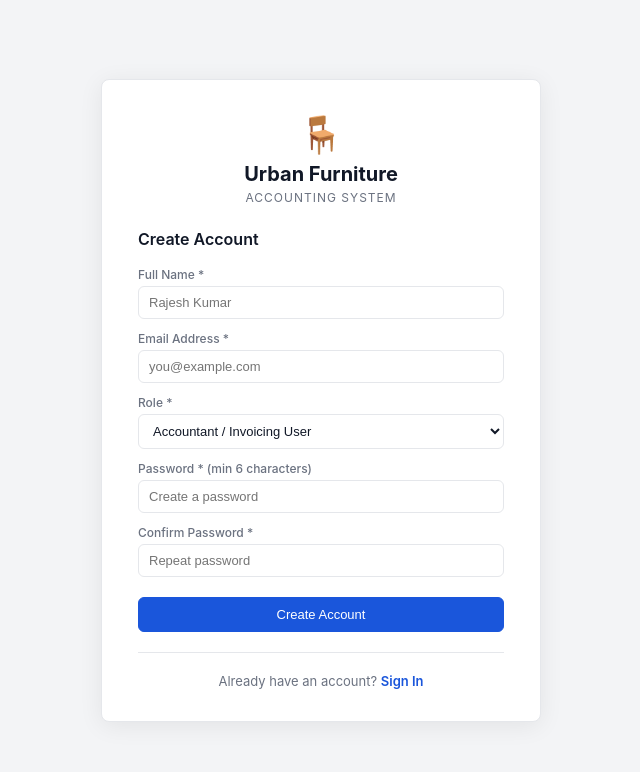
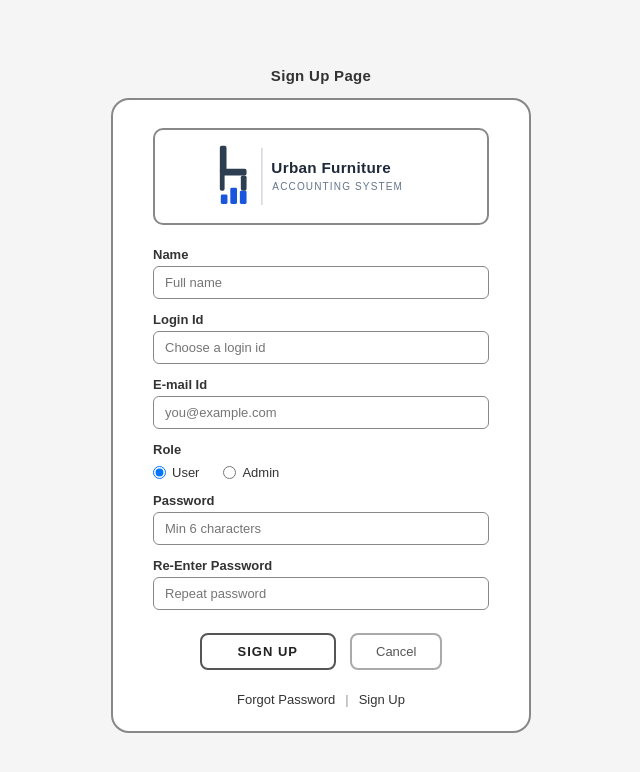
Before and after one commit to akashrgonda110/urban-furniture-accounting, a React app in the folder frontend/: page /signup in a window 1280 px wide. Shown: the top 772 px of the page, without its empty margins (319-959 px from the left). Built offline with nearby package versions, Linux system fonts and the light colour scheme; the HTML template or start-up script is replaced by a standard one.

Commit message:
changing in authentication and login signup

```diff
--- /dev/null
+++ b/frontend/src/components/AppLogo.jsx
@@ -0,0 +1,74 @@
+/**
+ * AppLogo — Urban Furniture Accounting System
+ *
+ * Icon: a simple side-view chair combined with three bar-chart bars
+ * underneath, communicating "furniture" + "accounting" in one flat mark.
+ * Text block: "Urban Furniture" (bold) / "Accounting System" (light caps).
+ *
+ * Rendered as pure inline SVG — no external files needed.
+ */
+export default function AppLogo({ width = 220 }) {
+  return (
+    <svg
+      xmlns="http://www.w3.org/2000/svg"
+      width={width}
+      viewBox="0 0 220 72"
+      fill="none"
+      role="img"
+      aria-label="Urban Furniture Accounting System"
+    >
+      {/* ── Chair icon (36×44 canvas, top-left origin 4,4) ───────────── */}
+
+      {/* Back rest — vertical rectangle */}
+      <rect x="4" y="4" width="7" height="28" rx="2" fill="#2c3e50" />
+
+      {/* Seat — horizontal rectangle */}
+      <rect x="4" y="28" width="28" height="7" rx="2" fill="#2c3e50" />
+
+      {/* Front leg */}
+      <rect x="26" y="35" width="6" height="16" rx="2" fill="#2c3e50" />
+
+      {/* Back leg (short, behind seat) */}
+      <rect x="4" y="32" width="5" height="19" rx="2" fill="#2c3e50" />
+
+      {/* ── Bar chart bars (bottom, 3 bars) ──────────────────────────── */}
+      {/* Bar 1 — short */}
+      <rect x="5"  y="55" width="7" height="10" rx="1.5" fill="#1a56db" />
+      {/* Bar 2 — tall */}
+      <rect x="15" y="48" width="7" height="17" rx="1.5" fill="#1a56db" />
+      {/* Bar 3 — medium */}
+      <rect x="25" y="51" width="7" height="14" rx="1.5" fill="#1a56db" />
+
+      {/* ── Divider line between icon and text ───────────────────────── */}
+      <line x1="48" y1="6" x2="48" y2="66" stroke="#d1d5db" strokeWidth="1.5" />
+
+      {/* ── Text block ───────────────────────────────────────────────── */}
+
+      {/* "Urban Furniture" — bold, dark */}
+      <text
+        x="58"
+        y="32"
+        fontFamily="Arial, Helvetica, sans-serif"
+        fontSize="16"
+        fontWeight="700"
+        fill="#1e293b"
+        letterSpacing="0.3"
+      >
+        Urban Furniture
+      </text>
+
+      {/* "Accounting System" — lighter, smaller caps */}
+      <text
+        x="59"
+        y="50"
+        fontFamily="Arial, Helvetica, sans-serif"
+        fontSize="10.5"
+        fontWeight="400"
+        fill="#64748b"
+        letterSpacing="1.2"
+      >
+        ACCOUNTING SYSTEM
+      </text>
+    </svg>
+  );
+}
--- a/frontend/src/pages/Budgets.jsx
+++ b/frontend/src/pages/Budgets.jsx
@@ -234,7 +234,7 @@ export default function Budgets() {
                       name="responsible_person"
                       value={form.responsible_person}
                       onChange={handleChange}
-                      placeholder="e.g. Rajesh Kumar"
+                      placeholder="e.g. Akash Regonda"
                     />
                   </div>
                 </div>
--- a/frontend/src/pages/Login.jsx
+++ b/frontend/src/pages/Login.jsx
@@ -1,6 +1,7 @@
 import { useState } from "react";
 import { useNavigate, Link } from "react-router-dom";
 import { useAuth } from "../context/AuthContext";
+import AppLogo from "../components/AppLogo";
 
 const API = "http://localhost:5000/api";
 
@@ -17,7 +18,7 @@ export default function Login() {
   const handleSubmit = async (e) => {
     e.preventDefault();
     if (!form.email || !form.password) {
-      setError("Email and password are required");
+      setError("Login Id and Password are required.");
       return;
     }
     setLoading(true);
@@ -30,7 +31,7 @@ export default function Login() {
       });
       const data = await res.json();
       if (!res.ok) {
-        setError(data.error || "Login failed");
+        setError(data.error || "Invalid credentials. Please try again.");
         return;
       }
       login(data.token, data.user);
@@ -43,33 +44,39 @@ export default function Login() {
   };
 
   return (
-    <div style={styles.page}>
-      <div style={styles.card}>
-        <div style={styles.header}>
-          <div style={styles.logo}>🪑</div>
-          <h1 style={styles.title}>Urban Furniture</h1>
-          <p style={styles.subtitle}>Accounting System</p>
+    <div style={S.page}>
+      {/* Page title above card */}
+      <p style={S.pageTitle}>Login Page</p>
+
+      <div style={S.card}>
+        {/* Logo area */}
+        <div style={S.logoBox}>
+          <AppLogo width={210} />
         </div>
 
-        <h2 style={styles.formTitle}>Sign In</h2>
+        {/* Error message */}
+        {error && (
+          <p style={S.errorMsg}>{error}</p>
+        )}
 
-        {error && <div className="alert alert-error" style={{ marginBottom: 16 }}>{error}</div>}
-
-        <form onSubmit={handleSubmit}>
-          <div className="form-group" style={{ marginBottom: 14 }}>
-            <label>Email Address</label>
+        {/* Form */}
+        <form onSubmit={handleSubmit} style={S.form}>
+          <div style={S.fieldRow}>
+            <label style={S.label}>Login Id</label>
             <input
               name="email"
               type="email"
               value={form.email}
               onChange={handleChange}
-              placeholder="you@example.com"
+              placeholder="Enter your email"
               autoComplete="email"
               required
+              style={S.input}
             />
           </div>
-          <div className="form-group" style={{ marginBottom: 20 }}>
-            <label>Password</label>
+
+          <div style={S.fieldRow}>
+            <label style={S.label}>Password</label>
             <input
               name="password"
               type="password"
@@ -78,87 +85,132 @@ export default function Login() {
               placeholder="Enter your password"
               autoComplete="current-password"
               required
+              style={S.input}
             />
           </div>
-          <button
-            type="submit"
-            className="btn btn-primary"
-            style={{ width: "100%", justifyContent: "center", padding: "10px" }}
-            disabled={loading}
-          >
-            {loading ? "Signing in…" : "Sign In"}
-          </button>
+
+          <div style={S.btnRow}>
+            <button type="submit" style={S.signInBtn} disabled={loading}>
+              {loading ? "SIGNING IN..." : "SIGN IN"}
+            </button>
+          </div>
         </form>
 
-        <div style={styles.divider} />
-
-        <p style={styles.switchText}>
-          Don't have an account?{" "}
-          <Link to="/signup" style={styles.link}>Create Account</Link>
-        </p>
+        {/* Footer links */}
+        <div style={S.footer}>
+          <span style={S.footerLink}>Forgot Password</span>
+          <span style={S.separator}>|</span>
+          <Link to="/signup" style={S.footerLink}>Sign Up</Link>
+        </div>
       </div>
     </div>
   );
 }
 
-const styles = {
+const S = {
   page: {
     minHeight: "100vh",
-    background: "var(--bg)",
+    background: "#f5f5f5",
     display: "flex",
+    flexDirection: "column",
     alignItems: "center",
     justifyContent: "center",
-    padding: 16,
+    padding: "20px 16px",
+    fontFamily: "Arial, sans-serif",
+  },
+  pageTitle: {
+    fontSize: 15,
+    fontWeight: 600,
+    color: "#333",
+    marginBottom: 14,
+    letterSpacing: "0.3px",
   },
   card: {
     background: "#fff",
-    border: "1px solid var(--border)",
-    borderRadius: 8,
-    padding: "32px 36px",
+    border: "2px solid #888",
+    borderRadius: 18,
+    padding: "32px 40px 28px",
     width: "100%",
     maxWidth: 400,
-    boxShadow: "0 4px 24px rgba(0,0,0,0.07)",
+    boxSizing: "border-box",
   },
-  header: {
+  logoBox: {
+    border: "2px solid #888",
+    borderRadius: 10,
     textAlign: "center",
+    padding: "12px 16px",
     marginBottom: 28,
+    display: "flex",
+    justifyContent: "center",
+    alignItems: "center",
   },
-  logo: {
-    fontSize: 40,
-    marginBottom: 8,
+  errorMsg: {
+    background: "#fff3f3",
+    border: "1px solid #e0a0a0",
+    borderRadius: 6,
+    padding: "8px 12px",
+    fontSize: 13,
+    color: "#c0392b",
+    marginBottom: 16,
+    textAlign: "center",
   },
-  title: {
-    fontSize: 20,
+  form: {
+    display: "flex",
+    flexDirection: "column",
+    gap: 0,
+  },
+  fieldRow: {
+    display: "flex",
+    flexDirection: "column",
+    marginBottom: 16,
+  },
+  label: {
+    fontSize: 13,
+    fontWeight: 600,
+    color: "#333",
+    marginBottom: 5,
+  },
+  input: {
+    border: "1.5px solid #888",
+    borderRadius: 6,
+    padding: "9px 12px",
+    fontSize: 13,
+    color: "#222",
+    background: "#fff",
+    outline: "none",
+    width: "100%",
+    boxSizing: "border-box",
+  },
+  btnRow: {
+    textAlign: "center",
+    marginTop: 8,
+    marginBottom: 4,
+  },
+  signInBtn: {
+    background: "#fff",
+    border: "2px solid #555",
+    borderRadius: 8,
+    padding: "10px 48px",
+    fontSize: 14,
     fontWeight: 700,
-    color: "var(--text)",
-    margin: "0 0 4px",
+    color: "#222",
+    cursor: "pointer",
+    letterSpacing: "1px",
   },
-  subtitle: {
-    fontSize: 12,
-    color: "var(--text-muted)",
-    textTransform: "uppercase",
-    letterSpacing: "1px",
-    margin: 0,
-  },
-  formTitle: {
-    fontSize: 16,
-    fontWeight: 600,
-    marginBottom: 18,
-    color: "var(--text)",
-  },
-  divider: {
-    borderTop: "1px solid var(--border)",
-    margin: "20px 0",
-  },
-  switchText: {
+  footer: {
+    marginTop: 22,
     textAlign: "center",
     fontSize: 13,
-    color: "var(--text-muted)",
-    margin: 0,
+    color: "#555",
   },
-  link: {
-    color: "var(--primary)",
+  footerLink: {
+    cursor: "pointer",
+    color: "#333",
     textDecoration: "none",
-    fontWeight: 600,
+    fontWeight: 500,
+  },
+  separator: {
+    margin: "0 10px",
+    color: "#999",
   },
 };
--- a/frontend/src/pages/Signup.jsx
+++ b/frontend/src/pages/Signup.jsx
@@ -1,32 +1,39 @@
 import { useState } from "react";
 import { useNavigate, Link } from "react-router-dom";
+import AppLogo from "../components/AppLogo";
 
 const API = "http://localhost:5000/api";
 
-const ROLES = [
-  { value: "admin", label: "Admin / Business Owner" },
-  { value: "accountant", label: "Accountant / Invoicing User" },
-  { value: "contact_user", label: "Contact User" },
-];
+// Maps the two blueprint radio options to the backend's role values.
+// "User"  → "accountant" (the default non-admin role in the existing backend)
+// "Admin" → "admin"
+const ROLE_MAP = { user: "accountant", admin: "admin" };
 
 export default function Signup() {
   const navigate = useNavigate();
   const [form, setForm] = useState({
-    full_name: "", email: "", password: "", confirm_password: "", role: "accountant",
+    full_name: "",
+    email: "",      // used as login id / email
+    loginId: "",    // the "Login Id" field the user types (mapped to email for the API)
+    password: "",
+    confirm_password: "",
+    uiRole: "user", // "user" or "admin" — radio buttons
   });
   const [error, setError] = useState("");
   const [success, setSuccess] = useState("");
   const [loading, setLoading] = useState(false);
 
-  const handleChange = (e) => setForm((f) => ({ ...f, [e.target.name]: e.target.value }));
+  const handleChange = (e) =>
+    setForm((f) => ({ ...f, [e.target.name]: e.target.value }));
 
   const validate = () => {
-    if (!form.full_name.trim()) return "Full name is required";
-    if (!form.email.trim()) return "Email is required";
-    if (!/^[^\s@]+@[^\s@]+\.[^\s@]+$/.test(form.email)) return "Invalid email address";
-    if (!form.password) return "Password is required";
-    if (form.password.length < 6) return "Password must be at least 6 characters";
-    if (form.password !== form.confirm_password) return "Passwords do not match";
+    if (!form.full_name.trim()) return "Name is required.";
+    if (!form.loginId.trim()) return "Login Id is required.";
+    if (!form.email.trim()) return "Email Id is required.";
+    if (!/^[^\s@]+@[^\s@]+\.[^\s@]+$/.test(form.email)) return "Invalid email address.";
+    if (!form.password) return "Password is required.";
+    if (form.password.length < 6) return "Password must be at least 6 characters.";
+    if (form.password !== form.confirm_password) return "Passwords do not match.";
     return null;
   };
 
@@ -34,69 +41,323 @@ export default function Signup() {
     e.preventDefault();
     const err = validate();
     if (err) { setError(err); return; }
-    setLoading(true); setError(""); setSuccess("");
+
+    setLoading(true);
+    setError("");
+    setSuccess("");
+
+    // The backend expects: full_name, email, password, confirm_password, role
+    // Login Id is used as the identifier; we pass email as the backend's email field.
+    const payload = {
+      full_name: form.full_name.trim(),
+      email: form.email.trim(),
+      password: form.password,
+      confirm_password: form.confirm_password,
+      role: ROLE_MAP[form.uiRole] || "accountant",
+    };
+
     try {
       const res = await fetch(`${API}/auth/signup`, {
-        method: "POST", headers: { "Content-Type": "application/json" },
-        body: JSON.stringify(form),
+        method: "POST",
+        headers: { "Content-Type": "application/json" },
+        body: JSON.stringify(payload),
       });
       const data = await res.json();
-      if (!res.ok) { setError(data.error || "Signup failed"); return; }
+      if (!res.ok) { setError(data.error || "Signup failed."); return; }
       setSuccess("Account created successfully! Redirecting to login...");
       setTimeout(() => navigate("/login", { replace: true }), 1800);
     } catch {
       setError("Cannot connect to server. Make sure the backend is running.");
-    } finally { setLoading(false); }
+    } finally {
+      setLoading(false);
+    }
   };
 
+  const handleCancel = () => navigate("/login");
+
   return (
-    <div style={{ minHeight:"100vh",background:"var(--bg)",display:"flex",alignItems:"center",justifyContent:"center",padding:16 }}>
-      <div style={{ background:"#fff",border:"1px solid var(--border)",borderRadius:8,padding:"32px 36px",width:"100%",maxWidth:440,boxShadow:"0 4px 24px rgba(0,0,0,0.07)" }}>
-        <div style={{ textAlign:"center",marginBottom:24 }}>
-          <div style={{ fontSize:36,marginBottom:6 }}>🪑</div>
-          <h1 style={{ fontSize:20,fontWeight:700,margin:"0 0 4px" }}>Urban Furniture</h1>
-          <p style={{ fontSize:12,color:"var(--text-muted)",textTransform:"uppercase",letterSpacing:"1px",margin:0 }}>Accounting System</p>
+    <div style={S.page}>
+      {/* Page title above card */}
+      <p style={S.pageTitle}>Sign Up Page</p>
+
+      <div style={S.card}>
+        {/* Logo area */}
+        <div style={S.logoBox}>
+          <AppLogo width={210} />
         </div>
 
-        <h2 style={{ fontSize:16,fontWeight:600,marginBottom:18 }}>Create Account</h2>
+        {/* Messages */}
+        {error   && <p style={S.errorMsg}>{error}</p>}
+        {success && <p style={S.successMsg}>{success}</p>}
 
-        {error && <div className="alert alert-error" style={{ marginBottom:14 }}>{error}</div>}
-        {success && <div className="alert alert-success" style={{ marginBottom:14 }}>{success}</div>}
+        {/* Form */}
+        <form onSubmit={handleSubmit} style={S.form}>
+          {/* Name */}
+          <div style={S.fieldRow}>
+            <label style={S.label}>Name</label>
+            <input
+              name="full_name"
+              value={form.full_name}
+              onChange={handleChange}
+              placeholder="Full name"
+              required
+              style={S.input}
+            />
+          </div>
 
-        <form onSubmit={handleSubmit}>
-          <div className="form-group" style={{ marginBottom:12 }}>
-            <label>Full Name *</label>
-            <input name="full_name" value={form.full_name} onChange={handleChange} placeholder="Rajesh Kumar" required />
+          {/* Login Id */}
+          <div style={S.fieldRow}>
+            <label style={S.label}>Login Id</label>
+            <input
+              name="loginId"
+              value={form.loginId}
+              onChange={handleChange}
+              placeholder="Choose a login id"
+              required
+              style={S.input}
+            />
           </div>
-          <div className="form-group" style={{ marginBottom:12 }}>
-            <label>Email Address *</label>
-            <input name="email" type="email" value={form.email} onChange={handleChange} placeholder="you@example.com" required />
+
+          {/* E-mail Id */}
+          <div style={S.fieldRow}>
+            <label style={S.label}>E-mail Id</label>
+            <input
+              name="email"
+              type="email"
+              value={form.email}
+              onChange={handleChange}
+              placeholder="you@example.com"
+              required
+              style={S.input}
+            />
           </div>
-          <div className="form-group" style={{ marginBottom:12 }}>
-            <label>Role *</label>
-            <select name="role" value={form.role} onChange={handleChange}>
-              {ROLES.map((r) => <option key={r.value} value={r.value}>{r.label}</option>)}
-            </select>
+
+          {/* Role — radio buttons */}
+          <div style={S.fieldRow}>
+            <label style={S.label}>Role</label>
+            <div style={S.radioGroup}>
+              <label style={S.radioLabel}>
+                <input
+                  type="radio"
+                  name="uiRole"
+                  value="user"
+                  checked={form.uiRole === "user"}
+                  onChange={handleChange}
+                  style={{ marginRight: 6 }}
+                />
+                User
+              </label>
+              <label style={{ ...S.radioLabel, marginLeft: 24 }}>
+                <input
+                  type="radio"
+                  name="uiRole"
+                  value="admin"
+                  checked={form.uiRole === "admin"}
+                  onChange={handleChange}
+                  style={{ marginRight: 6 }}
+                />
+                Admin
+              </label>
+            </div>
           </div>
-          <div className="form-group" style={{ marginBottom:12 }}>
-            <label>Password * (min 6 characters)</label>
-            <input name="password" type="password" value={form.password} onChange={handleChange} placeholder="Create a password" required />
+
+          {/* Password */}
+          <div style={S.fieldRow}>
+            <label style={S.label}>Password</label>
+            <input
+              name="password"
+              type="password"
+              value={form.password}
+              onChange={handleChange}
+              placeholder="Min 6 characters"
+              required
+              style={S.input}
+            />
           </div>
-          <div className="form-group" style={{ marginBottom:20 }}>
-            <label>Confirm Password *</label>
-            <input name="confirm_password" type="password" value={form.confirm_password} onChange={handleChange} placeholder="Repeat password" required />
+
+          {/* Re-Enter Password */}
+          <div style={S.fieldRow}>
+            <label style={S.label}>Re-Enter Password</label>
+            <input
+              name="confirm_password"
+              type="password"
+              value={form.confirm_password}
+              onChange={handleChange}
+              placeholder="Repeat password"
+              required
+              style={S.input}
+            />
           </div>
-          <button type="submit" className="btn btn-primary" style={{ width:"100%",justifyContent:"center",padding:"10px" }} disabled={loading}>
-            {loading ? "Creating account..." : "Create Account"}
-          </button>
+
+          {/* Buttons — Create + Cancel */}
+          <div style={S.btnRow}>
+            <button
+              type="submit"
+              style={S.createBtn}
+              disabled={loading}
+            >
+              {loading ? "CREATING..." : "SIGN UP"}
+            </button>
+            <button
+              type="button"
+              style={S.cancelBtn}
+              onClick={handleCancel}
+              disabled={loading}
+            >
+              Cancel
+            </button>
+          </div>
         </form>
 
-        <div style={{ borderTop:"1px solid var(--border)",margin:"20px 0" }} />
-        <p style={{ textAlign:"center",fontSize:13,color:"var(--text-muted)",margin:0 }}>
-          Already have an account?{" "}
-          <Link to="/login" style={{ color:"var(--primary)",textDecoration:"none",fontWeight:600 }}>Sign In</Link>
-        </p>
+        {/* Footer */}
+        <div style={S.footer}>
+          <span style={S.footerLink}>Forgot Password</span>
+          <span style={S.separator}>|</span>
+          <Link to="/signup" style={S.footerLink}>Sign Up</Link>
+        </div>
       </div>
     </div>
   );
 }
+
+const S = {
+  page: {
+    minHeight: "100vh",
+    background: "#f5f5f5",
+    display: "flex",
+    flexDirection: "column",
+    alignItems: "center",
+    justifyContent: "center",
+    padding: "20px 16px",
+    fontFamily: "Arial, sans-serif",
+  },
+  pageTitle: {
+    fontSize: 15,
+    fontWeight: 600,
+    color: "#333",
+    marginBottom: 14,
+    letterSpacing: "0.3px",
+  },
+  card: {
+    background: "#fff",
+    border: "2px solid #888",
+    borderRadius: 18,
+    padding: "28px 40px 24px",
+    width: "100%",
+    maxWidth: 420,
+    boxSizing: "border-box",
+  },
+  logoBox: {
+    border: "2px solid #888",
+    borderRadius: 10,
+    textAlign: "center",
+    padding: "12px 16px",
+    marginBottom: 22,
+    display: "flex",
+    justifyContent: "center",
+    alignItems: "center",
+  },
+  errorMsg: {
+    background: "#fff3f3",
+    border: "1px solid #e0a0a0",
+    borderRadius: 6,
+    padding: "7px 12px",
+    fontSize: 13,
+    color: "#c0392b",
+    marginBottom: 14,
+    textAlign: "center",
+  },
+  successMsg: {
+    background: "#f0fff4",
+    border: "1px solid #a0d0a0",
+    borderRadius: 6,
+    padding: "7px 12px",
+    fontSize: 13,
+    color: "#1a6e2e",
+    marginBottom: 14,
+    textAlign: "center",
+  },
+  form: {
+    display: "flex",
+    flexDirection: "column",
+  },
+  fieldRow: {
+    display: "flex",
+    flexDirection: "column",
+    marginBottom: 13,
+  },
+  label: {
+    fontSize: 13,
+    fontWeight: 600,
+    color: "#333",
+    marginBottom: 4,
+  },
+  input: {
+    border: "1.5px solid #888",
+    borderRadius: 6,
+    padding: "8px 11px",
+    fontSize: 13,
+    color: "#222",
+    background: "#fff",
+    outline: "none",
+    width: "100%",
+    boxSizing: "border-box",
+  },
+  radioGroup: {
+    display: "flex",
+    alignItems: "center",
+    paddingTop: 4,
+  },
+  radioLabel: {
+    fontSize: 13,
+    color: "#333",
+    display: "flex",
+    alignItems: "center",
+    cursor: "pointer",
+    fontWeight: 500,
+  },
+  btnRow: {
+    display: "flex",
+    justifyContent: "center",
+    gap: 14,
+    marginTop: 10,
+    marginBottom: 4,
+  },
+  createBtn: {
+    background: "#fff",
+    border: "2px solid #555",
+    borderRadius: 8,
+    padding: "9px 36px",
+    fontSize: 13,
+    fontWeight: 700,
+    color: "#222",
+    cursor: "pointer",
+    letterSpacing: "1px",
+  },
+  cancelBtn: {
+    background: "#fff",
+    border: "2px solid #aaa",
+    borderRadius: 8,
+    padding: "9px 24px",
+    fontSize: 13,
+    fontWeight: 500,
+    color: "#555",
+    cursor: "pointer",
+  },
+  footer: {
+    marginTop: 18,
+    textAlign: "center",
+    fontSize: 13,
+    color: "#555",
+  },
+  footerLink: {
+    cursor: "pointer",
+    color: "#333",
+    textDecoration: "none",
+    fontWeight: 500,
+  },
+  separator: {
+    margin: "0 10px",
+    color: "#999",
+  },
+};
```
